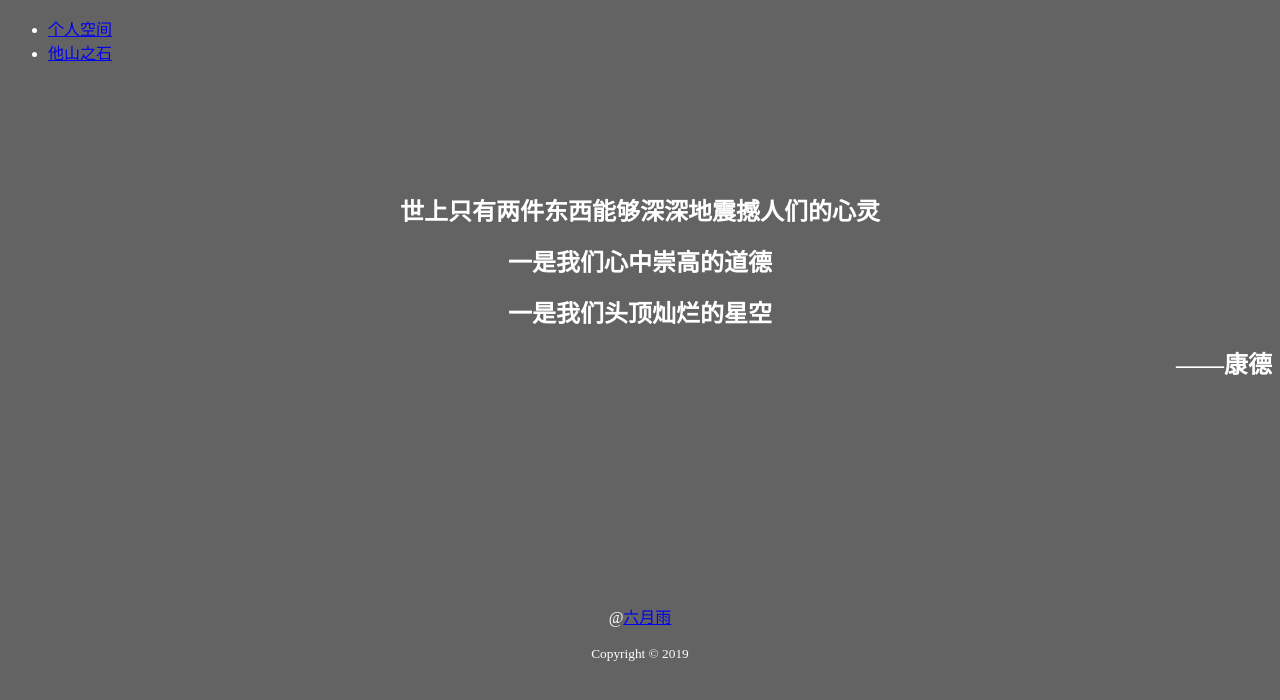
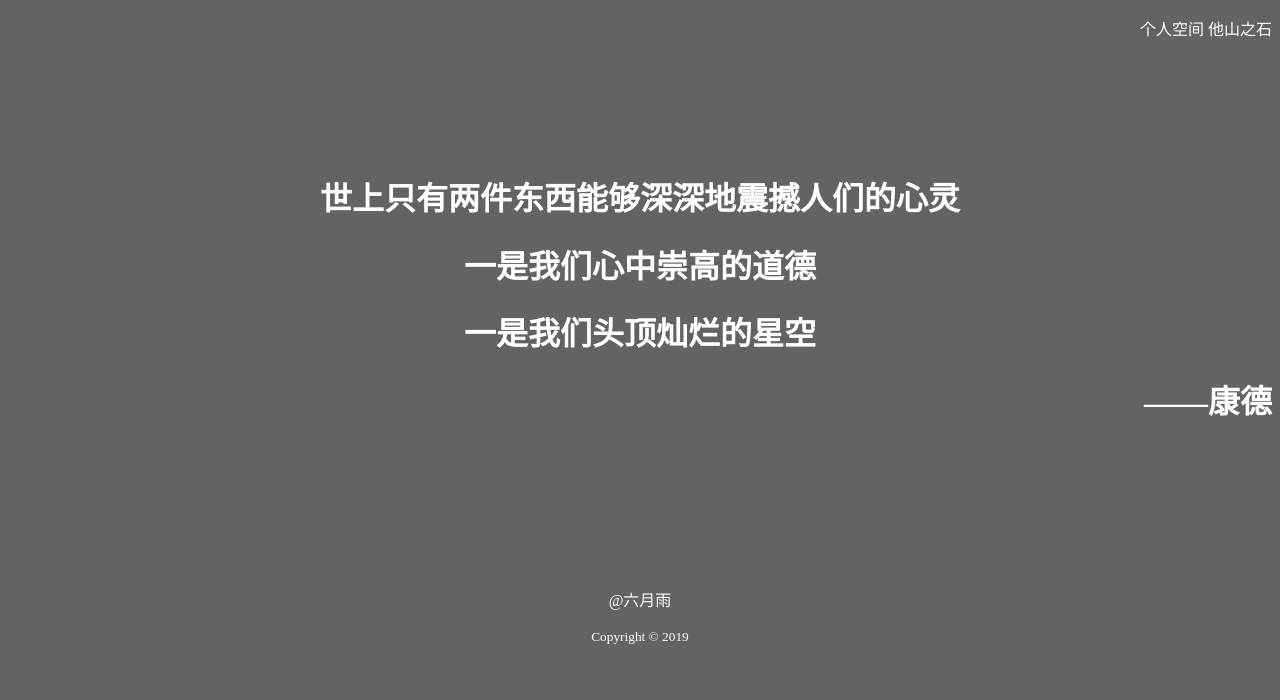
Before and after one commit to LiuYueyu/LiuYueyu.github.io, a plain HTML site: page index.html in a window 1280 px wide. Drawn offline with Linux system fonts and the light colour scheme.

Commit message:
2019-09-14

```diff
--- a/css/contact.css
+++ b/css/contact.css
@@ -1,10 +1,21 @@
 html {
 	text-align: center;
 }
+
 body {
 	background: #000024;
 	color: #ffffff
 }
+
 main {
-	font-size: 32px;
+	font-size: 24px;
 }
+
+h1{
+	font-family: "楷体";
+}
+
+a {
+	color: white;
+	text-decoration: none;
+}
--- a/css/index.css
+++ b/css/index.css
@@ -3,23 +3,28 @@ body {
 	color: #ffffff;
 }
 
-#h1-1 {
-	font-size: 24px;
-	text-align: center;
+.slect-list li{
+	display: inline;
 }
 
-#h1-2{
-	font-size: 24px;
+.h_text {
+	font-size: 32px;
 	text-align: center;
+	font-family: "楷体";
 }
 
-#h1-3{
-	font-size: 24px;
-	text-align: center;
+nav {
+	text-align: right;
 }
 
+.navi{
+	color: white;
+	text-decoration: none;
+}
+
+
 #h1-4{
-	font-size: 24px;
+	font-size: 32px;
 	text-align: right;
 }
 
@@ -35,6 +40,6 @@ main {
 
 footer {
 	position: relative;
-	top: 20em;
+	top: 16em;
 	text-align: center;
 }
--- a/index.html
+++ b/index.html
@@ -10,18 +10,18 @@
 
 	<header>
 		<nav role="navigation">
-		<ul>
-		<li><a href="html/space.html">个人空间</a></li>
-		<li><a href="html/learning.html">他山之石</a></li>
+		<ul class="slect-list">
+		<li><a class="navi" href="html/space.html">个人空间</a></li>
+		<li><a class="navi" href="html/learning.html">他山之石</a></li>
 		</ul>
 		</nav>
 	</header>
 
 	<main>
-		<h1 id="h1-1">世上只有两件东西能够深深地震撼人们的心灵</h1>
-		<h1 id="h1-2">一是我们心中崇高的道德</h1>
-		<h1 id="h1-3">一是我们头顶灿烂的星空</h1>
-		<h1 id="h1-4">——康德</h1>
+		<h1 class="h_text" id="h1-1">世上只有两件东西能够深深地震撼人们的心灵</h1>
+		<h1 class="h_text" id="h1-2">一是我们心中崇高的道德</h1>
+		<h1 class="h_text" id="h1-3">一是我们头顶灿烂的星空</h1>
+		<h1 class="h_text" id="h1-4">——康德</h1>
 
 	</main>
 
@@ -30,7 +30,7 @@
 	</aside>
 
 	<footer>
-		<p>@<a href="html/contact.html">六月雨</a></p>
+		<p>@<a class="navi" href="html/contact.html">六月雨</a></p>
 		<p><small>Copyright &copy 2019<small></p>
 	</footer>
 
```
Also changed, not shown: html/contact.html (+12 -5 lines).
